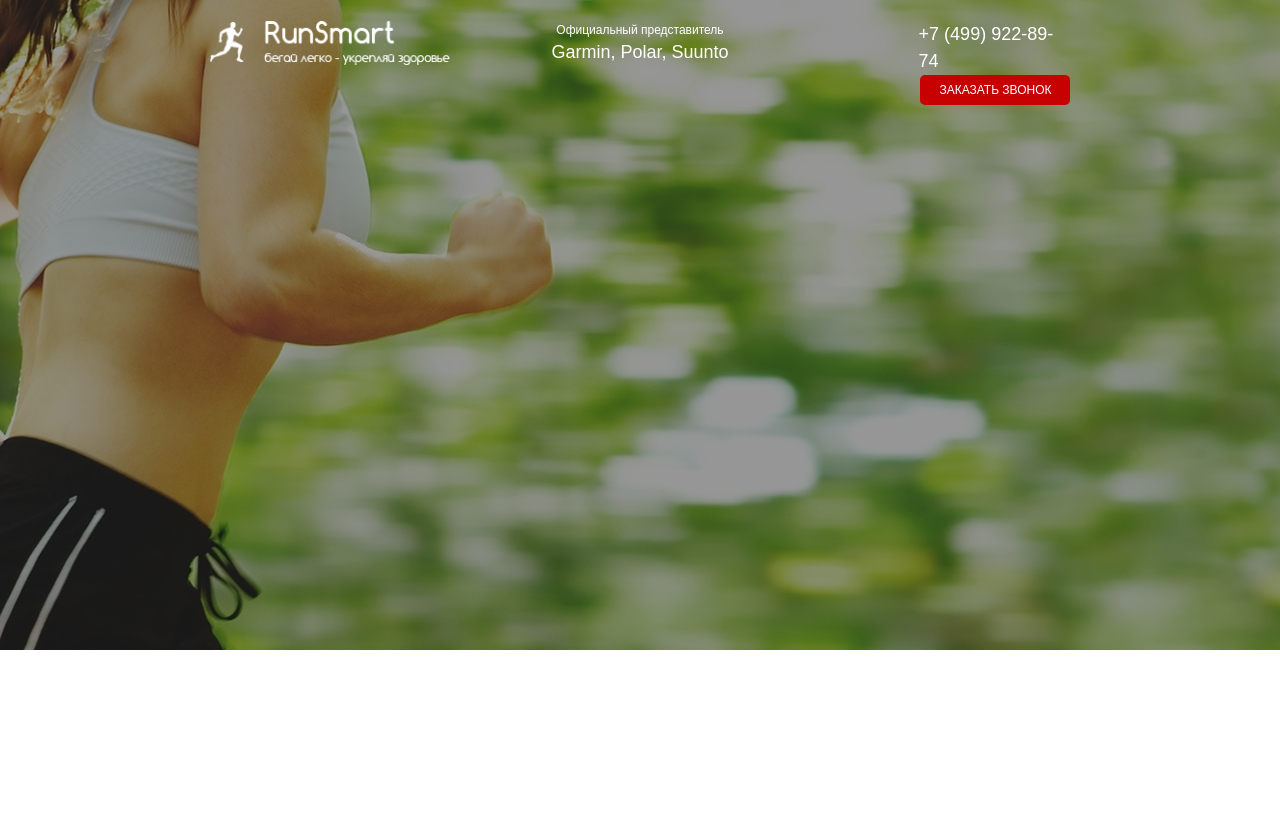
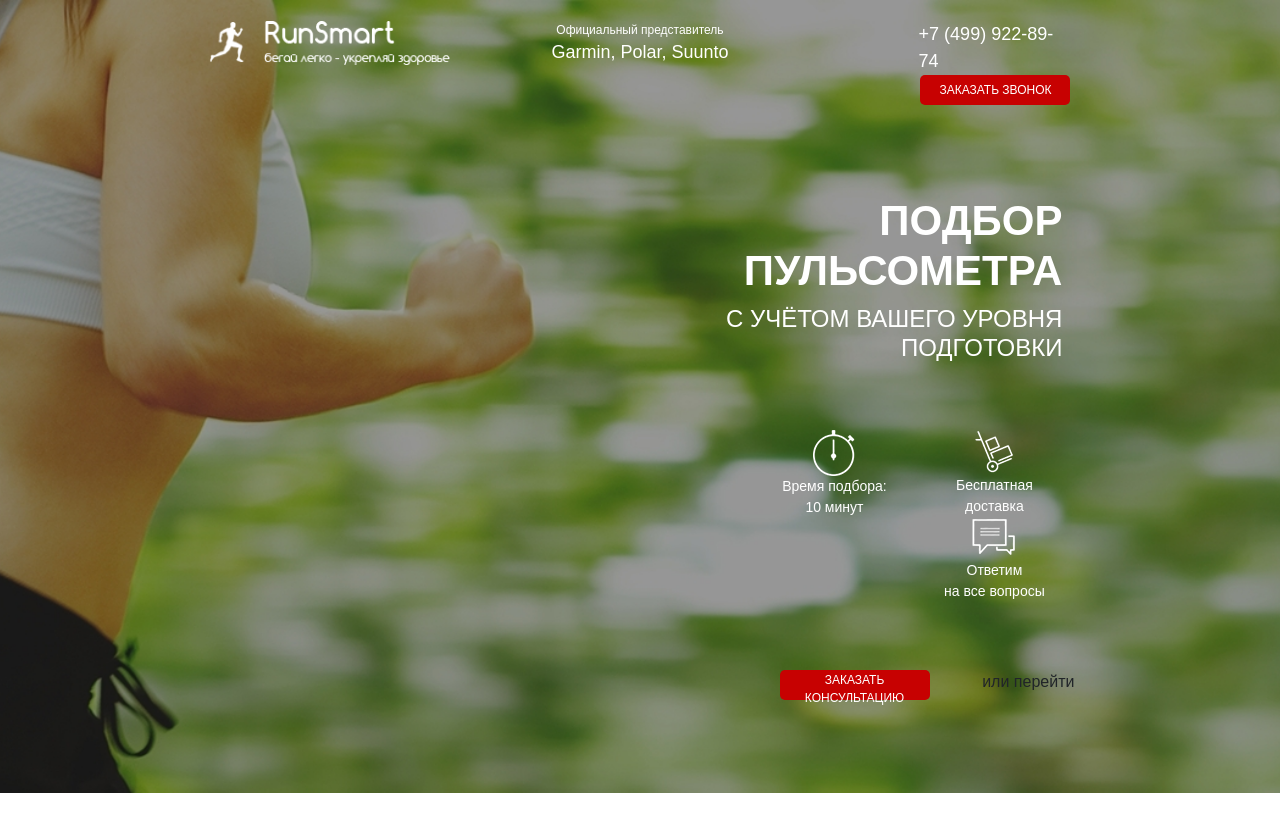
Before and after one commit to roman21234/RunSmart, a website: page src/index.html in a window 1280 px wide. Before the commit the page ends 800 px from the top, so only its background shows below. Drawn offline with nearby package versions, Linux system fonts and the light colour scheme.

Commit message:
config promo buttons

```diff
--- a/src/index.html
+++ b/src/index.html
@@ -25,6 +25,35 @@
                     <button class="button">заказать звонок</button>
                 </div>
             </div>
+            <div class="promo__h row col-md-6 offset-md-5 d-flex flex-column">
+                <h1 class="promo__h1">Подбор пульсометра</h1>
+                <h2 class="promo__h2">с учётом Вашего уровня подготовки</h2>
+            </div>
+            <div class="promo__advantages row col-md-5 offset-md-6 d-flex justify-content-end">
+                <div class="promo__advantage">
+                    <img src="icons/timer_time_stopwatch.png" alt="timer" class="promo__ico">
+                    <div class="promo__subico">Время подбора:<br>10 минут</div>
+                </div>
+                <div class="promo__advantage">
+                    <img src="icons/app_hand_cart.png" alt="app_hand_cart" class="promo__ico">
+                    <div class="promo__subico">Бесплатная<br>доставка</div>
+                </div>
+                <div class="promo__advantage">
+                    <img src="icons/messages.png" alt="messages" class="promo__ico">
+                    <div class="promo__subico">Ответим<br>на все вопросы</div>
+                </div>
+            </div>
+            <div class="promo__buttons row col-md-4 offset-md-7">
+                <button class="button">Заказать консультацию</button>
+                или перейти
+            </div>
+        </div>
+    </div>
+
+    <div class="advantages">
+        <div class="container col-md-10 offset-md-1">
+
+
         </div>
     </div>
 
--- a/src/sass/blocks/_promo.scss
+++ b/src/sass/blocks/_promo.scss
@@ -2,4 +2,41 @@
     min-height: 650px;
     padding: 21px 0 93px 0;
     background: url(../../img/background.jpg) center (center/cover) no-repeat;
+    &__h1 {
+        font-size: 42px;
+        font-weight: 700;
+        text-transform: uppercase;
+        color: #ffffff;
+        text-align: right;
+    }
+    &__h2 {
+        font-size: 24px;
+        font-weight: 500;
+        text-transform: uppercase;
+        color: #ffffff;
+        text-align: right;
+    }
+    &__h {
+        padding-top: 91px;
+    }
+    &__advantages {
+        padding-top: 60px;
+    }
+    &__ico {
+        display: block;
+        margin: 0 auto;
+    }
+    &__subico {
+        font-size: 14px;
+        font-weight: 500;
+        color: #ffffff;
+        text-align: center;
+    }
+    &__advantage {
+        width: 160px;
+    }
+    &__buttons {
+        padding-top: 68px;
+
+    }
 }
--- a/src/sass/style.scss
+++ b/src/sass/style.scss
@@ -7,4 +7,5 @@
 
 @import 'blocks/promo';
 @import 'blocks/header';
-@import 'blocks/buttons'
+@import 'blocks/buttons';
+@import 'blocks/advantages';
```
Also changed, not shown: src/css/style.min.css.
